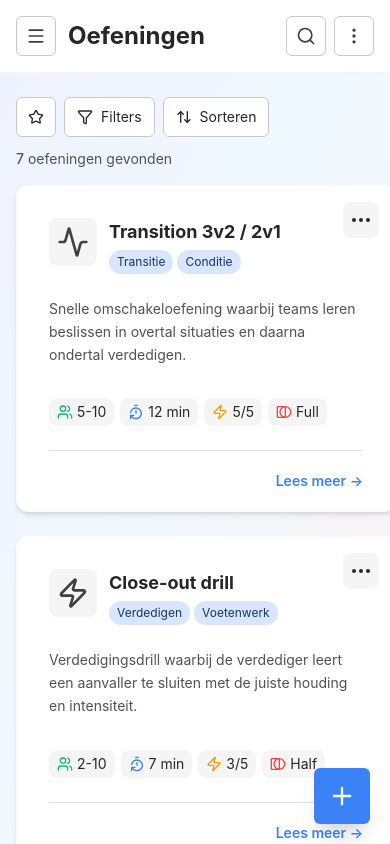
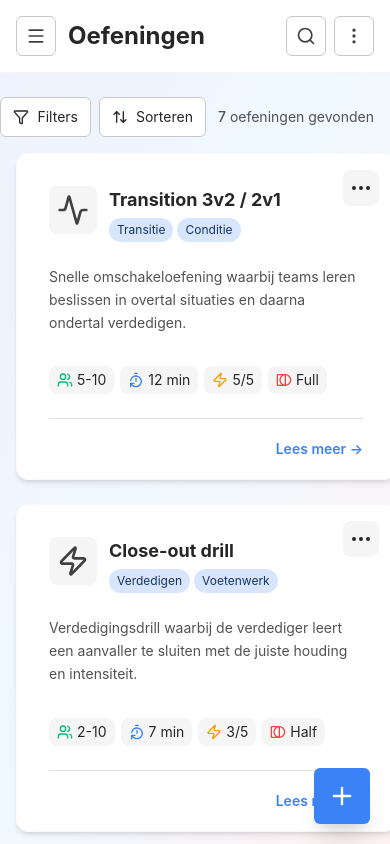
Before and after one commit to SebasJH/court-assist, a Vue app: page /oefeningen in a window 390 px wide. Built offline with nearby package versions, Linux system fonts and the light colour scheme.

Commit message:
Update ExercisePage.vue

```diff
--- a/src/views/ExercisePage.vue
+++ b/src/views/ExercisePage.vue
@@ -94,12 +94,12 @@
   <div class="container mx-auto px-4 py-6">
 
     <!-- Top controls row with results count -->
-    <div class="mb-4 flex flex-col md:flex-row md:items-center md:justify-between gap-3">
-      <div class="text-sm text-gray-600 dark:text-gray-300 order-2 md:order-1">
+    <div class="mb-4 flex flex-row-reverse md:flex-row items-center justify-between gap-3">
+      <div class="text-sm text-gray-600 dark:text-gray-300 shrink-0">
         <span class="font-medium">{{ sorted.length }}</span> {{ sorted.length === 1 ? 'oefening' : 'oefeningen' }} gevonden
       </div>
       <ExercisesTopControls
-          class="!mb-0 order-1 md:order-2 flex-1"
+          class="!mb-0 flex-1"
           :q="q"
           :favorites="filter.favorites"
           :showFilters="showFilters"
```
